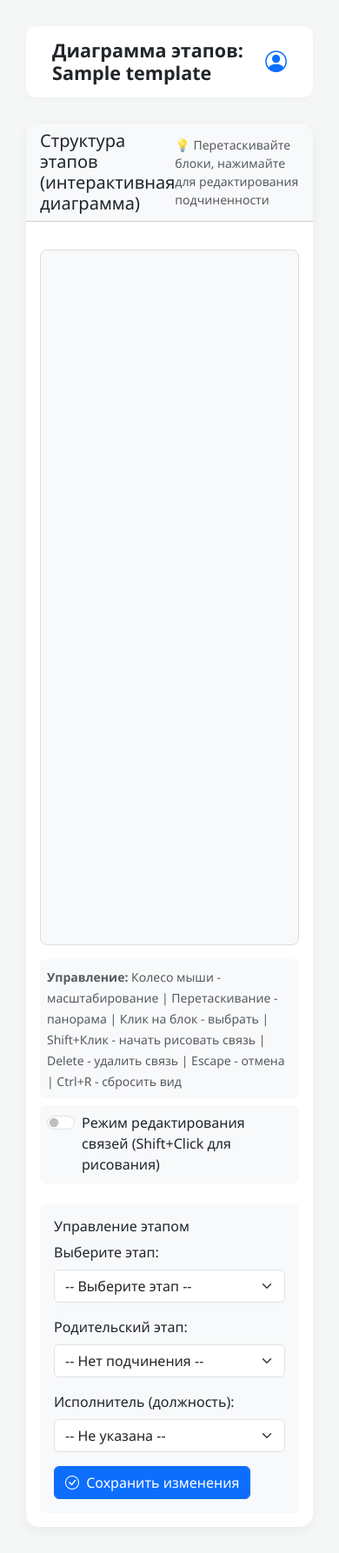
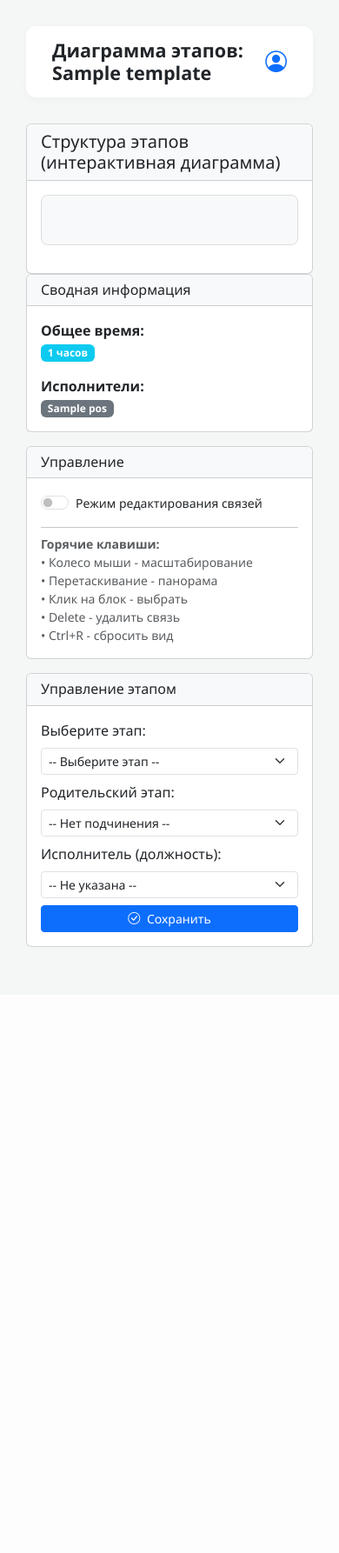
Before and after one commit to majormguarde-bit/qtrace, a Django app: template customers/templates/customers/superuser_template_diagram.html in a window 390 px wide. Shown: the whole page at 87% size. After the commit the page ends 1089 px from the top, so only its background shows below. Run offline with Django 5.2, Linux system fonts and the light colour scheme; the template is opened without the code that fills it: most values are stand-ins (such as "Sample title", 1, 10 or a date in 2020); some libraries are stand-ins or nearby versions.

Commit message:
feat: Restructure diagram layout to two-column design (diagram left, controls right)

```diff
--- a/customers/templates/customers/superuser_template_diagram.html
+++ b/customers/templates/customers/superuser_template_diagram.html
@@ -11,33 +11,41 @@
 {% endblock %}
 
 {% block content %}
-<div class="row">
-    <div class="col-12">
-        <div class="card card-table">
+<div class="row h-100">
+    <!-- Левая колонка: Диаграмма -->
+    <div class="col-lg-8">
+        <div class="card h-100" style="display: flex; flex-direction: column;">
             <div class="card-header bg-light">
-                <div class="d-flex justify-content-between align-items-center">
                 <h5 class="mb-0">Структура этапов (интерактивная диаграмма)</h5>
-                    <small class="text-muted">💡 Перетаскивайте блоки, нажимайте для редактирования подчиненности</small>
+            </div>
+            <div class="card-body flex-grow-1" style="display: flex; flex-direction: column;">
+                <!-- Cytoscape диаграмма -->
+                <div id="cy" style="flex: 1; border: 1px solid #ddd; border-radius: 8px; background: #f8f9fa;"></div>
+
+                <!-- Информация о статусе -->
+                <div id="statusMessage" class="mt-3"></div>
             </div>
         </div>
+    </div>
+
+    <!-- Правая колонка: Управление -->
+    <div class="col-lg-4">
+        <!-- Сводная информация -->
+        <div class="card mb-3">
+            <div class="card-header bg-light">
+                <h6 class="mb-0">Сводная информация</h6>
+            </div>
             <div class="card-body">
-                {% csrf_token %}
-
-                <!-- Сводная информация -->
-                <div class="row mb-3">
-                    <div class="col-md-6">
-                        <div class="alert alert-info mb-0">
-                            <strong>Общее время:</strong>
+                <div class="mb-3">
+                    <strong>Общее время:</strong><br>
                     {% if total_duration_min == total_duration_max %}
-                                {{ total_duration_min }} часов
+                        <span class="badge bg-info">{{ total_duration_min }} часов</span>
                     {% else %}
-                                {{ total_duration_min }}-{{ total_duration_max }} часов
+                        <span class="badge bg-info">{{ total_duration_min }}-{{ total_duration_max }} часов</span>
                     {% endif %}
                 </div>
-                    </div>
-                    <div class="col-md-6">
-                        <div class="alert alert-info mb-0">
-                            <strong>Исполнители:</strong>
+                <div>
+                    <strong>Исполнители:</strong><br>
                     {% for pos in unique_positions %}
                         <span class="badge bg-secondary">{{ pos }}</span>
                     {% empty %}
@@ -47,70 +55,70 @@
             </div>
         </div>
 
-                <!-- Cytoscape диаграмма -->
-                <div id="cy" style="width: 100%; height: 800px; border: 1px solid #ddd; border-radius: 8px; background: #f8f9fa;"></div>
+        <!-- Управление диаграммой -->
+        <div class="card mb-3">
+            <div class="card-header bg-light">
+                <h6 class="mb-0">Управление</h6>
+            </div>
+            <div class="card-body">
+                <div class="form-check form-switch mb-3">
+                    <input class="form-check-input" type="checkbox" id="editModeToggle">
+                    <label class="form-check-label" for="editModeToggle">
+                        <small>Режим редактирования связей</small>
+                    </label>
+                </div>
 
-                <!-- Информация о статусе -->
-                <div id="statusMessage" class="mt-3"></div>
-
-                <!-- Управление диаграммой -->
-                <div class="mt-3 p-2 bg-light rounded">
-                    <small class="text-muted">
-                        <strong>Управление:</strong>
-                        Колесо мыши - масштабирование |
-                        Перетаскивание - панорама |
-                        Клик на блок - выбрать |
-                        Shift+Клик - начать рисовать связь |
-                        Delete - удалить связь |
-                        Escape - отмена |
-                        Ctrl+R - сбросить вид
+                <div id="editModeInfo" class="text-muted" style="display: none;">
+                    <small>
+                        <strong>Активен режим:</strong><br>
+                        • Shift+Клик - начать связь<br>
+                        • Клик - завершить связь<br>
+                        • Escape - отмена
                     </small>
                 </div>
 
-                <!-- Режим редактирования -->
-                <div class="mt-2 p-2 bg-light rounded">
-                    <div class="form-check form-switch">
-                        <input class="form-check-input" type="checkbox" id="editModeToggle">
-                        <label class="form-check-label" for="editModeToggle">
-                            Режим редактирования связей (Shift+Click для рисования)
-                        </label>
-                    </div>
-                    <div id="editModeInfo" class="mt-2 text-muted" style="display: none;">
-                        <small>
-                            <strong>Активен режим редактирования:</strong><br>
-                            1. Shift+Клик на блок - начать рисовать связь<br>
-                            2. Клик на целевой блок - завершить связь<br>
-                            3. Escape - отмена рисования
+                <hr class="my-2">
+
+                <small class="text-muted d-block">
+                    <strong>Горячие клавиши:</strong><br>
+                    • Колесо мыши - масштабирование<br>
+                    • Перетаскивание - панорама<br>
+                    • Клик на блок - выбрать<br>
+                    • Delete - удалить связь<br>
+                    • Ctrl+R - сбросить вид
                 </small>
             </div>
         </div>
 
-                <!-- Управление подчинением -->
-                <div class="mt-4 p-3 bg-light rounded">
-                    <h6>Управление этапом</h6>
-                    <form method="post" action="{% url 'superuser_template_edit' template.id %}" class="row g-3">
+        <!-- Управление этапом -->
+        <div class="card">
+            <div class="card-header bg-light">
+                <h6 class="mb-0">Управление этапом</h6>
+            </div>
+            <div class="card-body">
+                <form method="post" action="{% url 'superuser_template_edit' template.id %}" class="row g-2">
                     {% csrf_token %}
-                        <div class="col-md-4">
+                    <div class="col-12">
                         <label class="form-label">Выберите этап:</label>
-                            <select name="stage_id" class="form-select" required id="stageSelect">
+                        <select name="stage_id" class="form-select form-select-sm" required id="stageSelect">
                             <option value="">-- Выберите этап --</option>
                             {% for stage in all_stages %}
                             <option value="{{ stage.id }}">{{ stage.sequence_number }}. {{ stage.name }}</option>
                             {% endfor %}
                         </select>
                     </div>
-                        <div class="col-md-4">
+                    <div class="col-12">
                         <label class="form-label">Родительский этап:</label>
-                            <select name="parent_stage_id" class="form-select" id="parentSelect">
+                        <select name="parent_stage_id" class="form-select form-select-sm" id="parentSelect">
                             <option value="">-- Нет подчинения --</option>
                             {% for stage in all_stages %}
                             <option value="{{ stage.id }}">{{ stage.sequence_number }}. {{ stage.name }}</option>
                             {% endfor %}
                         </select>
                     </div>
-                        <div class="col-md-4">
+                    <div class="col-12">
                         <label class="form-label">Исполнитель (должность):</label>
-                            <select name="position_id" class="form-select" id="positionSelect">
+                        <select name="position_id" class="form-select form-select-sm" id="positionSelect">
                             <option value="">-- Не указана --</option>
                             {% for position in positions %}
                             <option value="{{ position.id }}">{{ position.name }}</option>
@@ -118,12 +126,11 @@
                         </select>
                     </div>
                     <div class="col-12">
-                            <button type="submit" name="action" value="set_parent" class="btn btn-primary">
-                                <i class="bi bi-check-circle me-1"></i> Сохранить изменения
+                        <button type="submit" name="action" value="set_parent" class="btn btn-primary btn-sm w-100">
+                            <i class="bi bi-check-circle me-1"></i> Сохранить
                         </button>
                     </div>
                 </form>
-                </div>
             </div>
         </div>
     </div>
@@ -374,7 +381,6 @@ document.addEventListener('DOMContentLoaded', function() {
                     document.getElementById('parentSelect').value = sourceStageId === 'start' ? '' : sourceStageId;
 
                     showStatus('Связь создана. Нажмите "Сохранить" для сохранения', 'success');
-                    document.querySelector('.mt-4').scrollIntoView({ behavior: 'smooth' });
                 } else {
                     showStatus('Нельзя создать связь к системному узлу', 'error');
                 }
@@ -410,9 +416,6 @@ document.addEventListener('DOMContentLoaded', function() {
                 document.getElementById('positionSelect').value = '';
             }
         }
-
-        // Скроллим к форме
-        document.querySelector('.mt-4').scrollIntoView({ behavior: 'smooth' });
 
         showStatus('Этап выбран. Отредактируйте параметры и нажмите "Сохранить"', 'info');
     });
@@ -489,8 +492,7 @@ document.addEventListener('DOMContentLoaded', function() {
                     document.getElementById('stageSelect').value = stageId;
                     document.getElementById('parentSelect').value = '';
 
-                    showStatus('Связь удалена. Нажмите "Установить" для сохранения', 'success');
-                    document.querySelector('.mt-4').scrollIntoView({ behavior: 'smooth' });
+                    showStatus('Связь удалена. Нажмите "Сохранить" для сохранения', 'success');
                 }
             }
         }
```
Lines whose indentation alone changed are shown as unchanged.
